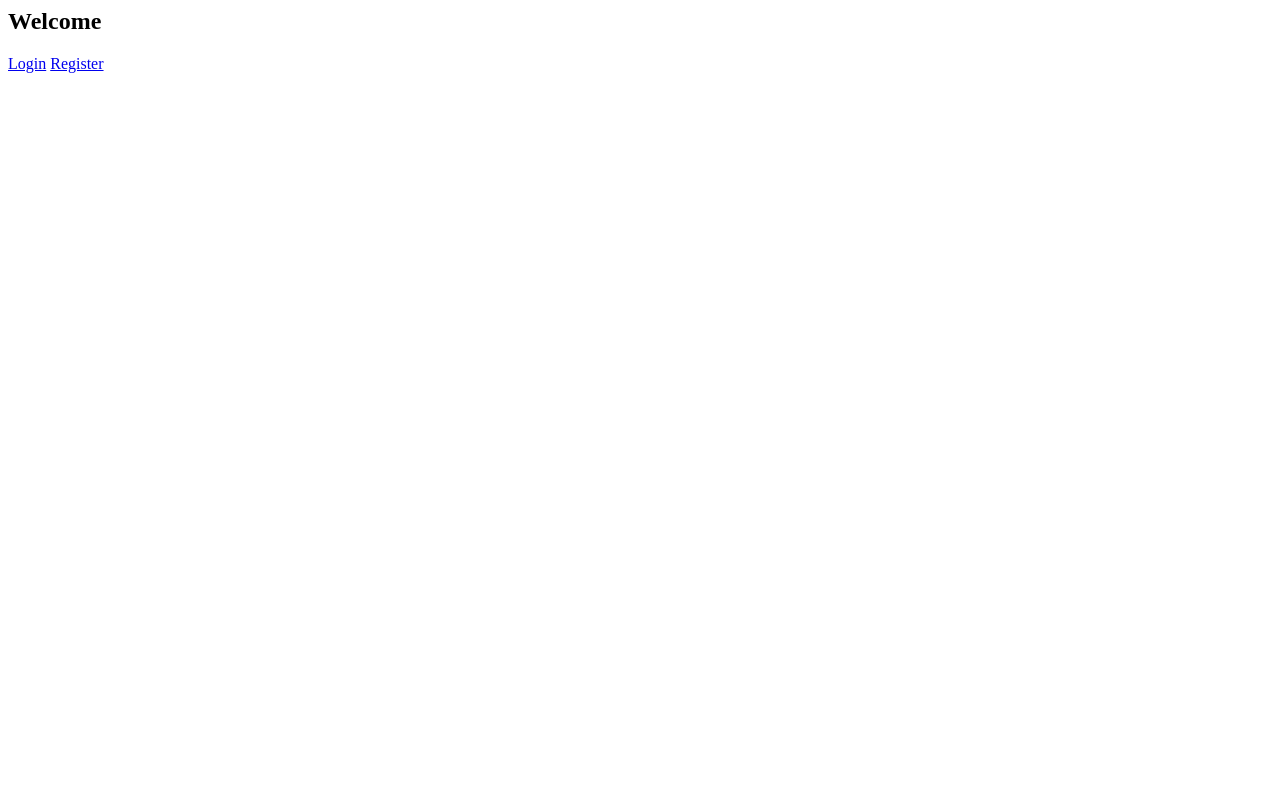
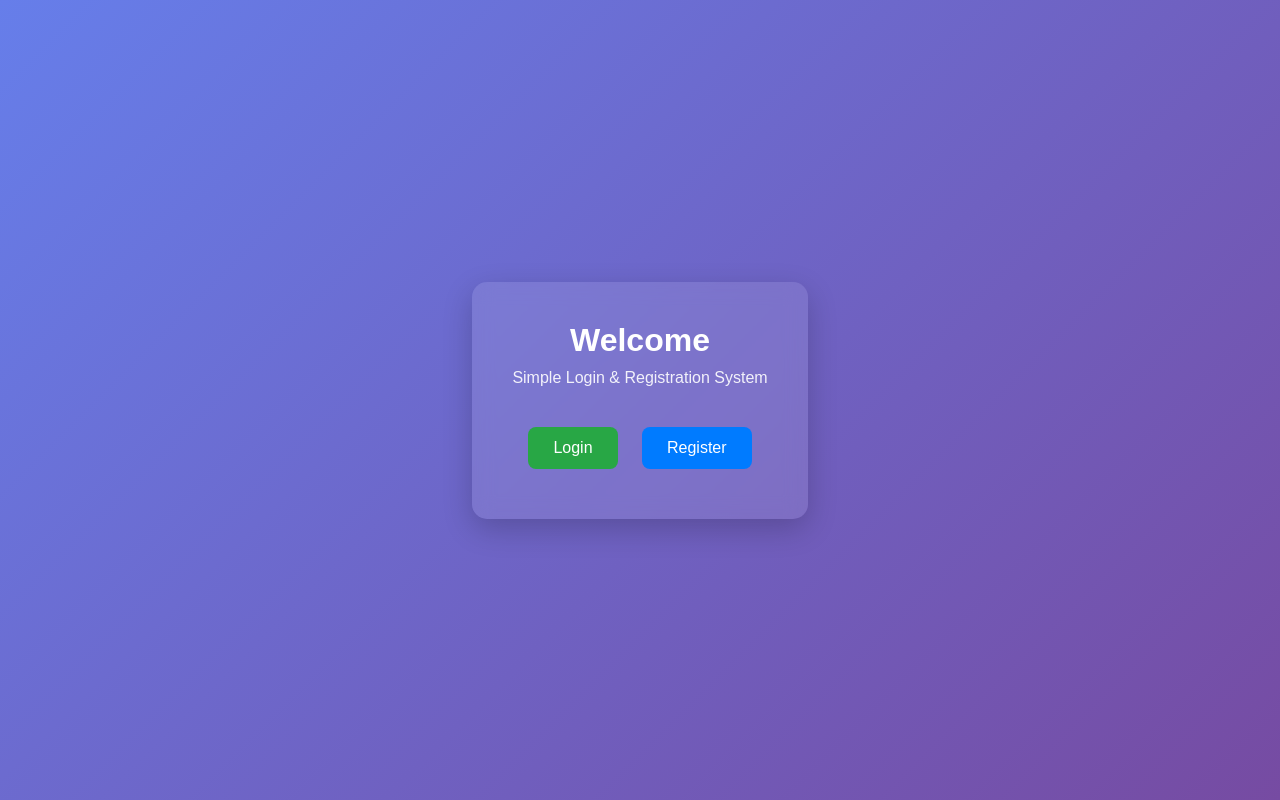
Before and after one commit to jahidup/myt, a plain HTML site: page frontend/index.html in a window 1280 px wide. Drawn offline with Linux system fonts and the light colour scheme.

Commit message:
Update index.html

```diff
--- a/frontend/index.html
+++ b/frontend/index.html
@@ -1,3 +1,83 @@
-<h2>Welcome</h2>
-<a href="login.html">Login</a>
-<a href="register.html">Register</a>
+<!DOCTYPE html>
+<html lang="en">
+<head>
+  <meta charset="UTF-8" />
+  <meta name="viewport" content="width=device-width, initial-scale=1.0"/>
+  <title>Auth App</title>
+
+  <style>
+    * {
+      margin: 0;
+      padding: 0;
+      box-sizing: border-box;
+      font-family: Arial, sans-serif;
+    }
+
+    body {
+      height: 100vh;
+      background: linear-gradient(135deg, #667eea, #764ba2);
+      display: flex;
+      justify-content: center;
+      align-items: center;
+      color: white;
+    }
+
+    .container {
+      text-align: center;
+      background: rgba(255,255,255,0.1);
+      padding: 40px;
+      border-radius: 15px;
+      backdrop-filter: blur(10px);
+      box-shadow: 0 10px 30px rgba(0,0,0,0.2);
+    }
+
+    h1 {
+      margin-bottom: 10px;
+      font-size: 32px;
+    }
+
+    p {
+      margin-bottom: 30px;
+      opacity: 0.9;
+    }
+
+    .btn {
+      display: inline-block;
+      margin: 10px;
+      padding: 12px 25px;
+      border: none;
+      border-radius: 8px;
+      cursor: pointer;
+      font-size: 16px;
+      text-decoration: none;
+      color: white;
+      transition: 0.3s;
+    }
+
+    .login {
+      background: #28a745;
+    }
+
+    .register {
+      background: #007bff;
+    }
+
+    .btn:hover {
+      transform: scale(1.05);
+      opacity: 0.9;
+    }
+  </style>
+</head>
+
+<body>
+
+  <div class="container">
+    <h1>Welcome</h1>
+    <p>Simple Login & Registration System</p>
+
+    <a href="login.html" class="btn login">Login</a>
+    <a href="register.html" class="btn register">Register</a>
+  </div>
+
+</body>
+</html>
```
